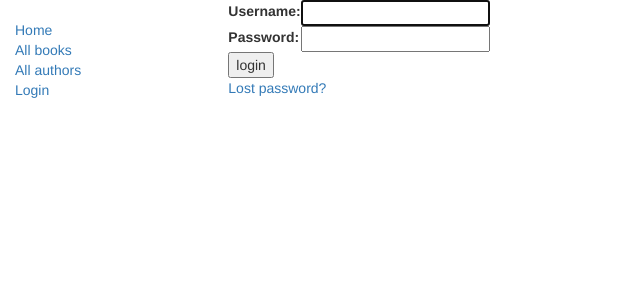
After one commit to HABAB0/django-practice, a Django app: page /accounts/login/ in a window 1280 px wide. The commit adds this page. Shown: the top 300 px of the page, without its empty margins (0-640 px from the left). Run offline with Django 5.2, Linux system fonts and the light colour scheme; some libraries are stand-ins or nearby versions.

Commit message:
add: login, logout, password reset

```diff
--- a/locallibrary/catalog/static/css/styles.css
+++ b/locallibrary/catalog/static/css/styles.css
@@ -4,3 +4,11 @@
     padding: 0;
     list-style: none;
 }
+
+#logout-form {
+  display: inline;
+}
+#logout-form button {
+  padding: 0;
+  margin: 0;
+}
--- a/locallibrary/catalog/templates/base_generic.html
+++ b/locallibrary/catalog/templates/base_generic.html
@@ -22,6 +22,19 @@
                 <li><a href="{% url 'index' %}">Home</a></li>
                 <li><a href="{% url 'books' %}">All books</a></li>
                 <li><a href="{% url 'authors' %}">All authors</a></li>
+                {% if user.is_authenticated %}
+                 <li>
+                     User: {{ user.get_username }}
+                 </li>
+                 <li>
+                   <form id="logout-form" method="post" action="{% url 'logout' %}">
+                     {% csrf_token %}
+                     <button type="submit" class="btn btn-link">Logout</button>
+                   </form>
+                 </li>
+               {% else %}
+                 <li><a href="{% url 'login' %}?next={{ request.path }}">Login</a></li>
+               {% endif %}
             </ul>
             {% endblock %}
         </div>
@@ -45,7 +58,6 @@
             {% endif %}
         {% endblock %}
         </div>
-
     </div>
 </div>
 
--- a/locallibrary/locallibrary/settings.py
+++ b/locallibrary/locallibrary/settings.py
@@ -11,6 +11,7 @@ https://docs.djangoproject.com/en/5.2/ref/settings/
 """
 
 from pathlib import Path
+import os
 
 # Build paths inside the project like this: BASE_DIR / 'subdir'.
 BASE_DIR = Path(__file__).resolve().parent.parent
@@ -55,7 +56,7 @@ ROOT_URLCONF = 'locallibrary.urls'
 TEMPLATES = [
     {
         'BACKEND': 'django.template.backends.django.DjangoTemplates',
-        'DIRS': [],
+        'DIRS': [os.path.join(BASE_DIR, 'templates')],
         'APP_DIRS': True,
         'OPTIONS': {
             'context_processors': [
@@ -121,3 +122,5 @@ STATIC_URL = 'static/'
 # https://docs.djangoproject.com/en/5.2/ref/settings/#default-auto-field
 
 DEFAULT_AUTO_FIELD = 'django.db.models.BigAutoField'
+
+LOGIN_REDIRECT_URL = '/'
--- a/locallibrary/locallibrary/urls.py
+++ b/locallibrary/locallibrary/urls.py
@@ -25,6 +25,7 @@ urlpatterns = [
     path('admin/', admin.site.urls),
     path('catalog/', include('catalog.urls')),
     path('', RedirectView.as_view(url='catalog/', permanent=True)),
+    path('accounts/', include('django.contrib.auth.urls')),
 ]
 
 urlpatterns += static(settings.STATIC_URL, document_root=settings.STATIC_ROOT)
--- /dev/null
+++ b/locallibrary/templates/registration/login.html
@@ -0,0 +1,36 @@
+{% extends "base_generic.html" %}
+
+{% block content %}
+
+    {% if form.errors %}
+        <p>Your username and password didn't match. Please try again.</p>
+    {% endif %}
+
+    {% if next %}
+        {% if user.is_authenticated  %}
+            <p>
+                Your account doesn't have access to this page. To proceed,
+                please login with an account that has access.
+            </p>
+        {% else %}
+            <p>Please login to see this page.</p>
+        {% endif %}
+    {% endif %}
+
+    <form method="post" action="{% url 'login' %}">
+        {% csrf_token %}
+        <table>
+            <tr>
+                <td>{{ form.username.label_tag }}</td>
+                <td>{{ form.username }}</td>
+            </tr>
+            <tr>
+                <td>{{ form.password.label_tag }}</td>
+                <td>{{ form.password }}</td>
+            </tr>
+        </table>
+        <input type="submit" value="login">
+        <input type="hidden" name="text" value="{{ next }}">
+    </form>
+    <p><a href="{% url 'password_reset' %}">Lost password?</a></p>
+{% endblock %}
--- /dev/null
+++ b/locallibrary/templates/registration/logout.html
@@ -0,0 +1,6 @@
+{% extends "base_generic.html" %}
+
+{% block content %}
+    <p>Logged out!</p>
+    <a href="{% url 'login' %}">Click here to login again.</a>
+{% endblock %}
--- /dev/null
+++ b/locallibrary/templates/registration/password_reset_complete.html
@@ -0,0 +1,6 @@
+{% extends "base_generic.html" %}
+
+{% block content %}
+  <h1>The password has been changed!</h1>
+  <p><a href="{% url 'login' %}">log in again?</a></p>
+{% endblock %}
--- /dev/null
+++ b/locallibrary/templates/registration/passwore_reset_email.html
@@ -0,0 +1,2 @@
+Someone asked for password reset for email {{ email }}. Follow the link below:
+{{ protocol }}://{{ domain }}{% url 'password_reset_confirm' uidb64=uid token=token %}
```
Also changed, not shown: locallibrary/templates/registration/password_reset_confirm.html (added, +37 -0 lines), locallibrary/templates/registration/password_reset_done.html (added, +7 -0 lines), locallibrary/templates/registration/password_reset_form.html (added, +12 -0 lines).
